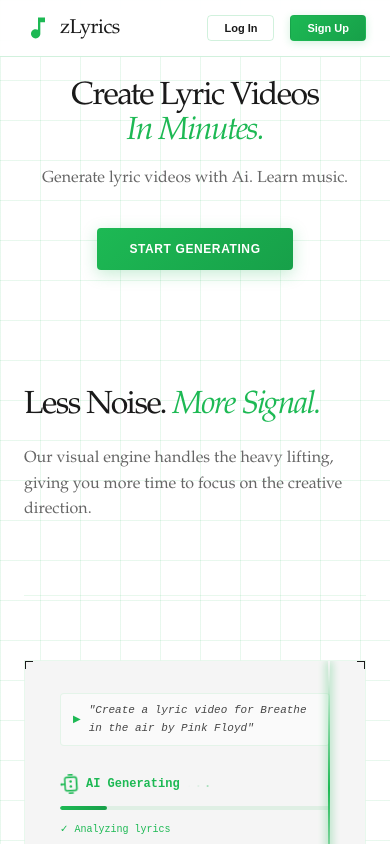
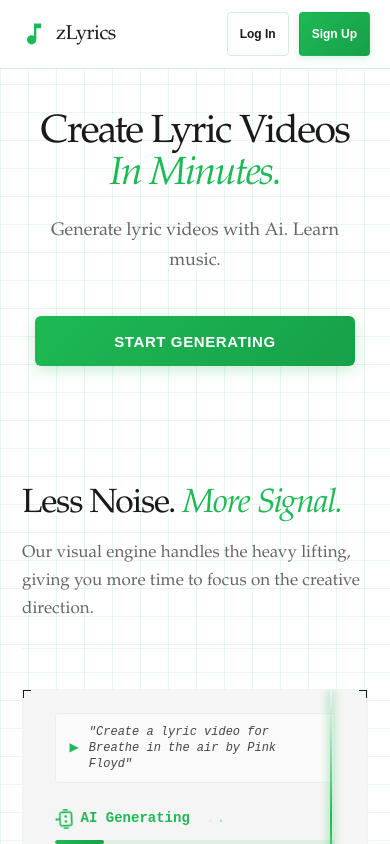
Before and after one commit to Zavalaesteban1/zLyrcis, a React (Create React App) app in the folder frontend/: page /login in a window 390 px wide. Built offline with nearby package versions, Linux system fonts and the light colour scheme; no server answers.

Commit message:
quick mobile fix

```diff
--- a/frontend/src/pages/LoginPage.tsx
+++ b/frontend/src/pages/LoginPage.tsx
@@ -337,7 +337,7 @@ const LoginPage: React.FC = () => {
 
       {/* Footer */}
       <footer className="footer">
-        <p>© 2025 zLyrics // All rights reserved // Made for creators</p>
+        <p>© 2026 zLyrics // All rights reserved // Made for creators</p>
       </footer>
 
       {/* Login Modal */}
--- a/frontend/src/styles/LoginPage.css
+++ b/frontend/src/styles/LoginPage.css
@@ -1184,90 +1184,287 @@ div::-webkit-scrollbar {
 @media (max-width: 968px) {
   .feature-grid {
     grid-template-columns: 1fr;
-    gap: 24px;
+    gap: 28px;
+    max-width: 520px;
   }
 
   .cta-title {
-    font-size: 36px;
+    font-size: 40px;
   }
 
   .cta-button {
     width: 100%;
+    max-width: 380px;
   }
 }
 
 @media (max-width: 768px) {
+  .login-page-container {
+    background-size: 28px 28px;
+  }
+
   .login-header {
     top: 0;
+    padding-top: env(safe-area-inset-top, 0);
   }
 
   .header-content {
-    padding: 12px 24px;
+    padding: 12px max(20px, env(safe-area-inset-right)) 12px
+      max(20px, env(safe-area-inset-left));
+    flex-wrap: wrap;
+    row-gap: 10px;
+  }
+
+  .header-buttons {
+    gap: 10px;
+    margin-left: auto;
   }
 
   .header-logo {
-    font-size: 20px;
+    font-size: 22px;
     gap: 8px;
   }
 
   .header-button {
-    padding: 6px 16px;
+    padding: 10px 16px;
+    font-size: 13px;
+    font-weight: 600;
+    min-height: 44px;
+    min-width: 44px;
+    box-sizing: border-box;
+  }
+
+  .hero-section {
+    padding: 112px max(22px, env(safe-area-inset-right)) 64px max(22px, env(safe-area-inset-left));
+  }
+
+  .hero-title {
+    font-size: clamp(2.125rem, 7vw + 0.75rem, 3rem);
+    margin-bottom: 20px;
+    letter-spacing: -0.04em;
+    line-height: 1.08;
+    max-width: 100%;
+    padding: 0 6px;
+    box-sizing: border-box;
+  }
+
+  .hero-subtitle {
+    font-size: 18px;
+    line-height: 1.65;
+    margin-bottom: 40px;
+    max-width: min(100%, 26rem);
+    padding: 0 4px;
+  }
+
+  .primary-button {
+    padding: 15px 28px;
+    font-size: 15px;
+    min-height: 50px;
+    width: 100%;
+    max-width: 320px;
+    border-radius: 6px;
+    letter-spacing: 0.04em;
+  }
+
+  .primary-button-arrow {
+    right: 20px;
+  }
+
+  .features-section {
+    padding: 56px max(22px, env(safe-area-inset-right))
+      72px max(22px, env(safe-area-inset-left));
+  }
+
+  .features-header {
+    margin-bottom: 40px;
+    padding-bottom: 24px;
+  }
+
+  .section-title {
+    font-size: clamp(1.75rem, 5.5vw + 0.5rem, 2.375rem);
+    line-height: 1.08;
+    margin-bottom: 16px;
+    letter-spacing: -0.035em;
+  }
+
+  .section-subtitle {
+    font-size: 17px;
+    line-height: 1.65;
+    margin-bottom: 0;
+    max-width: none;
+  }
+
+  .feature-card:hover {
+    transform: none;
+  }
+
+  .feature-content {
+    padding: 18px 16px;
+    flex-wrap: wrap;
+    gap: 12px;
+  }
+
+  .feature-title {
+    font-size: 19px;
+  }
+
+  .feature-icon-container {
+    width: 36px;
+    height: 36px;
+  }
+
+  .feature-icon {
+    width: 18px;
+    height: 18px;
+  }
+
+  /* Feature mockups: bump base sizes for small screens */
+  .visual-mockup {
+    font-size: 12px;
+    padding: 16px;
+  }
+
+  .chat-prompt {
+    font-size: 13px;
+    padding: 10px 14px;
+    gap: 10px;
+  }
+
+  .prompt-icon {
+    font-size: 12px;
+    flex-shrink: 0;
+  }
+
+  .prompt-text {
+    line-height: 1.35;
+    display: inline-block;
+  }
+
+  .ai-generating {
+    margin-top: 12px;
+    gap: 10px;
+  }
+
+  .generating-text {
+    font-size: 14px;
+  }
+
+  .step {
+    font-size: 12px;
+  }
+
+  .lyric-sync-mockup {
+    padding: 14px;
+  }
+
+  .lyric-sync-container {
+    gap: 10px;
+  }
+
+  .lyric-line {
+    flex-wrap: wrap;
+    padding: 10px 14px;
+    gap: 8px;
+  }
+
+  .timestamp {
+    font-size: 12px;
+    min-width: 48px;
+  }
+
+  .lyric-text {
+    font-size: 14px;
+    gap: 6px;
+    flex: 1 1 140px;
+  }
+
+  .tag {
+    font-size: 10px;
+  }
+
+  .footer {
+    padding: 36px max(22px, env(safe-area-inset-right))
+      max(44px, env(safe-area-inset-bottom)) max(22px, env(safe-area-inset-left));
     font-size: 11px;
   }
 
-  .hero-section {
-    padding: 80px 24px 60px;
+  .cta-section {
+    padding: 72px max(22px, env(safe-area-inset-right))
+      max(96px, env(safe-area-inset-bottom))
+      max(22px, env(safe-area-inset-left));
   }
 
-  .hero-title {
-    font-size: 42px;
-    margin-bottom: 16px;
-  }
-
-  .hero-subtitle {
-    font-size: 16px;
-    margin-bottom: 36px;
-  }
-
-  .primary-button {
-    padding: 14px 32px;
-    font-size: 12px;
-  }
-
-  .features-section {
-    padding: 60px 24px;
-  }
-
-  .section-title {
-    font-size: 32px;
-    margin-bottom: 24px;
-  }
-
-  .section-subtitle {
-    font-size: 16px;
-    margin-bottom: 40px;
-  }
-
-  .cta-section {
-    padding: 80px 24px;
+  .cta-content-centered {
+    gap: 28px;
   }
 
   .cta-title {
-    font-size: 32px;
+    font-size: clamp(1.75rem, 5vw + 0.5rem, 2.25rem);
+    line-height: 1.12;
+    max-width: min(100%, 22rem);
+  }
+
+  .cta-subtitle {
+    font-size: 17px;
+    max-width: min(100%, 26rem);
+  }
+
+  .cta-button {
+    font-size: 16px;
+    padding: 16px 32px;
+    min-height: 52px;
   }
 
   .modal-content {
-    padding: 32px;
-    width: 90%;
+    padding: max(28px, env(safe-area-inset-top)) 28px max(28px, env(safe-area-inset-bottom));
+    width: min(94vw, 480px);
   }
 
   .modal-title {
-    font-size: 22px;
+    font-size: 24px;
+  }
+
+  .modal-subtitle {
+    font-size: 15px;
   }
 }
 
 @media (max-width: 480px) {
   .hero-title {
-    font-size: 32px;
+    max-width: 100%;
+  }
+
+  .header-logo {
+    font-size: 20px;
+  }
+
+  /* Narrow phones: shorten nav row */
+  .header-button {
+    padding: 10px 12px;
+    font-size: 12px;
+  }
+
+  .section-title {
+    font-size: clamp(1.65rem, 6vw + 0.65rem, 2.1rem);
+  }
+
+  .feature-grid {
+    max-width: 100%;
+    gap: 22px;
+  }
+
+  /* Slightly tighter mockup text on tiny screens keeps lines from overflowing */
+  .chat-prompt {
+    font-size: 12px;
+  }
+
+  .lyric-text {
+    font-size: 13px;
   }
 }
+
+@media (min-width: 769px) and (max-width: 968px) {
+  .feature-grid {
+    max-width: 640px;
+  }
+}
```
